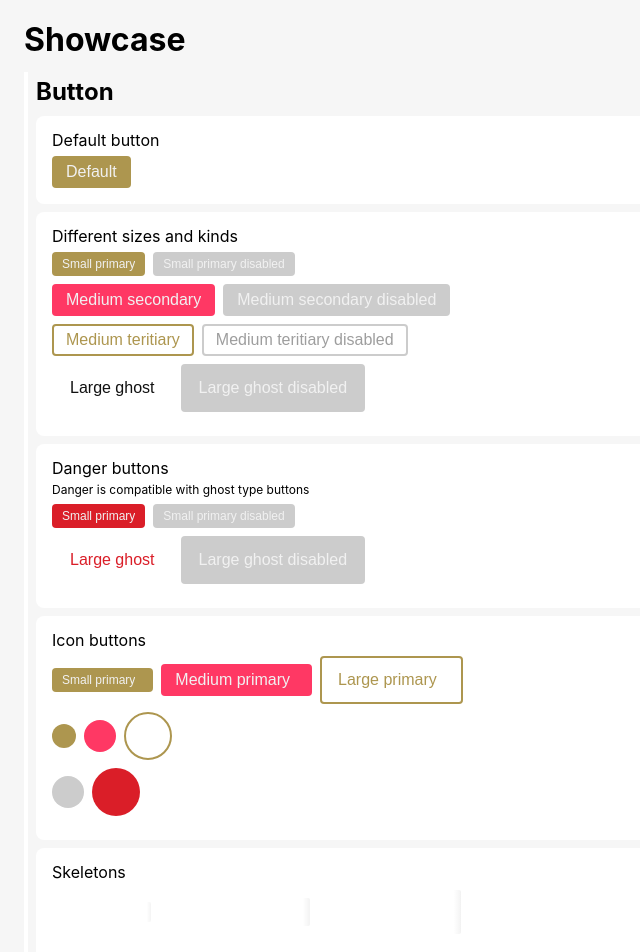
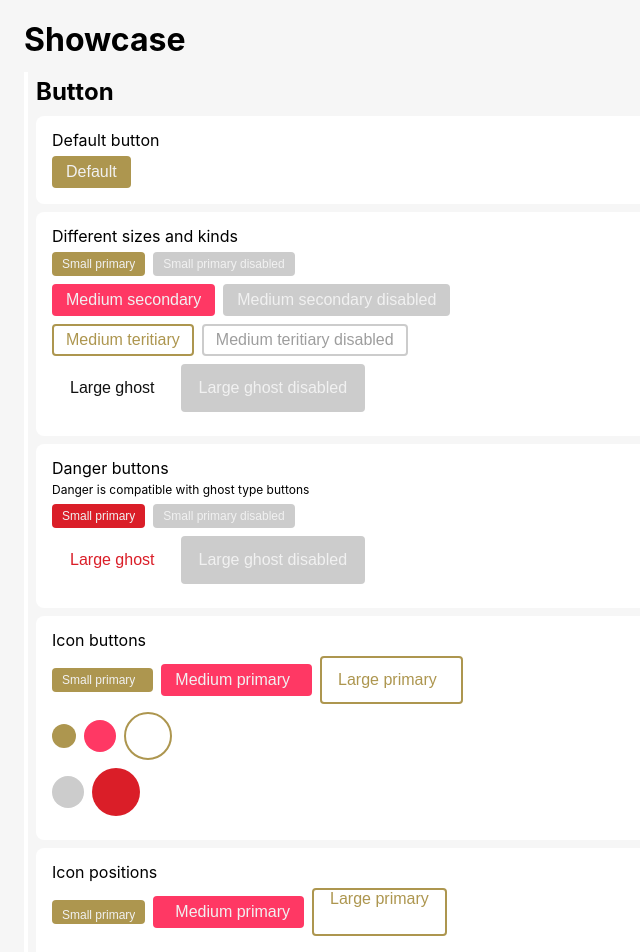
Before and after one commit to kaczormp4/wda, a React (Create React App) app: page /components in a window 1280 px wide. Shown: the top 952 px of the page, without its empty margins (0-640 px from the left). Built offline with nearby package versions, Linux system fonts and the light colour scheme.

Commit message:
[Button] Icon position

```diff
--- a/src/components/Button/Button.scss
+++ b/src/components/Button/Button.scss
@@ -20,6 +20,7 @@
     border: 2px solid transparent;
     box-sizing: border-box;
     overflow: hidden;
+    gap: var(--spacing-02);
 
     // states
     &:disabled,
@@ -41,7 +42,24 @@
     }
 
     &--icon {
-        margin-left: var(--spacing-02);
+        &-top, &-bottom {
+            gap: var(--spacing-01);
+            height: unset;
+            padding-top: var(--spacing-01);
+            padding-bottom: var(--spacing-01);
+        }
+
+        &-top {
+            flex-direction: column-reverse;
+        }
+
+        &-bottom {
+            flex-direction: column;
+        }
+
+        &-left {
+            flex-direction: row-reverse;
+        }
     }
     &--icon-only {
         border-radius: 50%;
@@ -134,6 +152,7 @@
         }
     }
 
+
     // skeleton
     &--skeleton#{&}--disabled {
         color: transparent;
--- a/src/components/Button/Button.tsx
+++ b/src/components/Button/Button.tsx
@@ -1,9 +1,15 @@
-import React, { FunctionComponent, useRef } from 'react';
+import React, { FC, useRef } from 'react';
 import "./Button.scss";
 import { cssPrefix } from '../../config';
 import classNames from 'classnames';
 
 const cls = `${cssPrefix}-btn`;
+enum POSITIONS  {
+    RIGHT = 'right',
+    TOP = 'top',
+    LEFT = 'left',
+    BOTTOM = 'bottom'
+};
 
 type ButtonProps = {
     className?: string,
@@ -17,6 +23,7 @@ type ButtonProps = {
     onFocus?: Function,
     icon?: any,
     iconOnly?: boolean,
+    iconPosition?: string,
     iconDescription?: string,
     [rest: string]: any;
 }
@@ -46,7 +53,7 @@ const handleClick = (ev: React.MouseEvent, onClick: Function, ripple: HTMLSpanEl
     onClick(ev);
 };
 
-const Button: FunctionComponent<ButtonProps> = (props: React.PropsWithChildren<ButtonProps>) => {
+const Button: FC<ButtonProps> = (props: React.PropsWithChildren<ButtonProps>) => {
     const { className, disabled, skeleton, kind, danger, size, onBlur, onClick, onFocus, icon, iconOnly, iconDescription, children, ...rest } = props;
     const ripple = useRef<HTMLSpanElement>(null);
 
@@ -55,6 +62,7 @@ const Button: FunctionComponent<ButtonProps> = (props: React.PropsWithChildren<B
         [`${cls}--${kind}`]: true,
         [`${cls}--${size}`]: true,
         [`${cls}--disabled`]: disabled || skeleton,
+        [`${cls}--icon-${props.iconPosition}`]: icon && !iconOnly,
         [`${cls}--skeleton`]: skeleton,
         [`${cls}--danger`]: danger,
         [`${cls}--icon-only`]: iconOnly,
@@ -89,6 +97,7 @@ const defaultProps: ButtonProps = {
     onClick: () => { },
     onFocus: () => { },
     icon: null,
+    iconPosition: POSITIONS.RIGHT,
     iconDescription: null,
     iconOnly: false
 }
--- a/src/components/Showcase/ButtonShowcase/ButtonShowcase.tsx
+++ b/src/components/Showcase/ButtonShowcase/ButtonShowcase.tsx
@@ -1,11 +1,11 @@
 
-import React, { FunctionComponent } from 'react';
+import React, { FC } from 'react';
 import Button from './../../Button/Button';
 import parentStyles from "./../Showcase.module.scss";
 import styles from "./ButtonShowcase.module.scss";
 import { FontAwesomeIcon } from '@fortawesome/react-fontawesome'
 
-const ButtonShowcase: FunctionComponent = () =>
+const ButtonShowcase: FC = () =>
     <div className={styles.Buttons}>
         <h2>Button</h2>
         <section className={parentStyles.section}>
@@ -107,6 +107,21 @@ const ButtonShowcase: FunctionComponent = () =>
         </section>
 
         <section className={parentStyles.section}>
+            <dd>Icon positions</dd>
+            <div className={styles.inlineFlex}>
+                <Button size='sm' kind='primary' icon={<FontAwesomeIcon icon="coffee" />} iconDescription="Coffe time" iconPosition="top">
+                    Small primary
+                </Button>
+                <Button size='md' kind='secondary' icon={<FontAwesomeIcon icon="coffee" />} iconDescription="Coffe time" iconPosition="left">
+                    Medium primary
+                </Button>
+                <Button size='lg' kind='teritiary' icon={<FontAwesomeIcon icon="coffee" />} iconDescription="Coffe time" iconPosition='bottom'>
+                    Large primary
+                </Button>
+            </div>
+        </section>
+
+        <section className={parentStyles.section}>
             <dd>Skeletons</dd>
             <div className={styles.inlineFlex}>
                 <Button skeleton size='sm' kind='primary' icon={<FontAwesomeIcon icon="coffee" />} iconDescription="Coffe time">
--- a/src/components/Showcase/Showcase.tsx
+++ b/src/components/Showcase/Showcase.tsx
@@ -1,4 +1,4 @@
-import React, { FunctionComponent } from 'react';
+import React, { FC } from 'react';
 import styles from "./Showcase.module.scss";
 import ButtonShowcase from './ButtonShowcase/ButtonShowcase';
 
@@ -6,7 +6,7 @@ type ShowcaseProps = {
 }
 
 // No need to define the defaultProps property
-const Showcase: FunctionComponent<ShowcaseProps> = () =>
+const Showcase: FC<ShowcaseProps> = () =>
     <section className={styles.Showcase}>
         <h1>Showcase</h1>
         <div className={styles.componentWrapper}>
```
